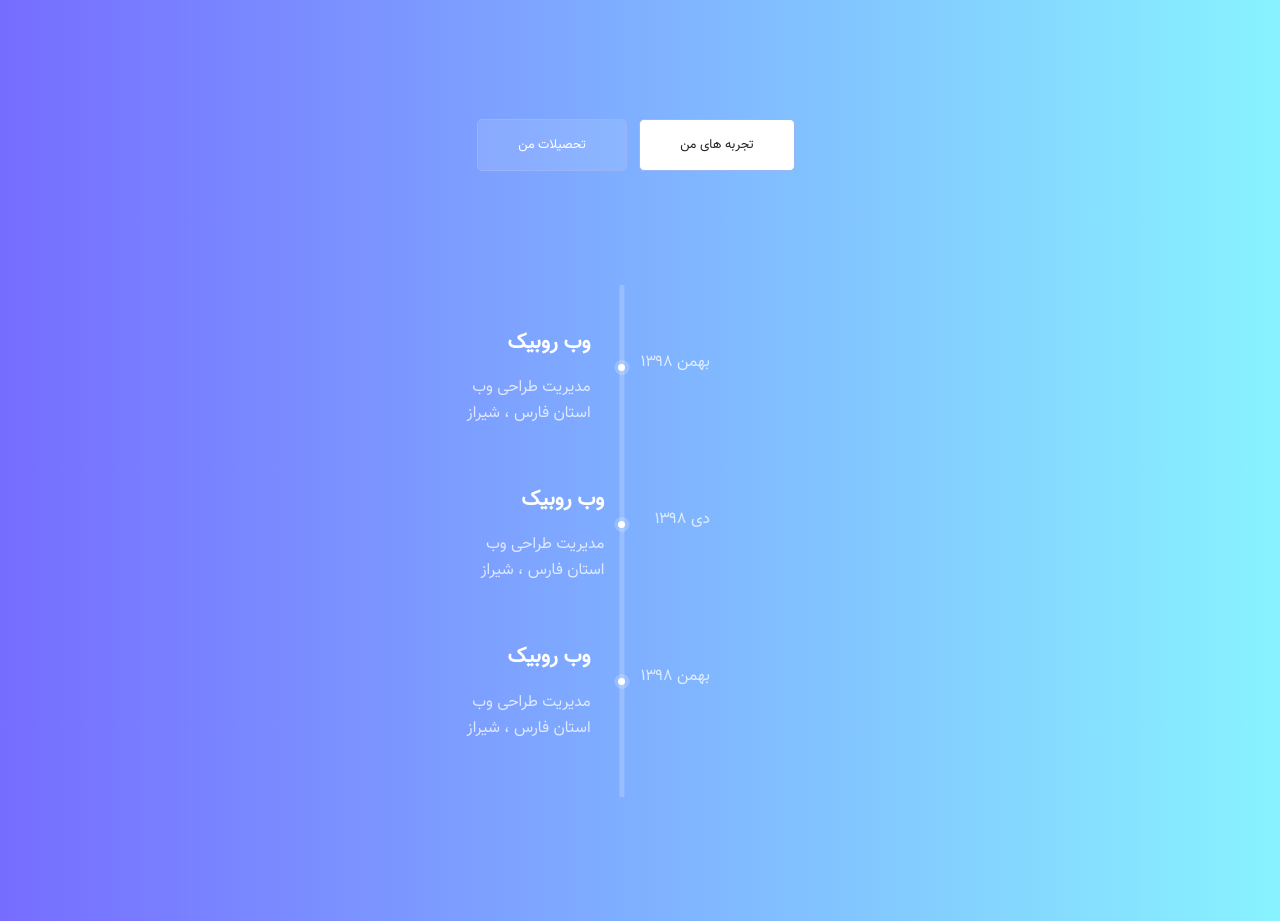
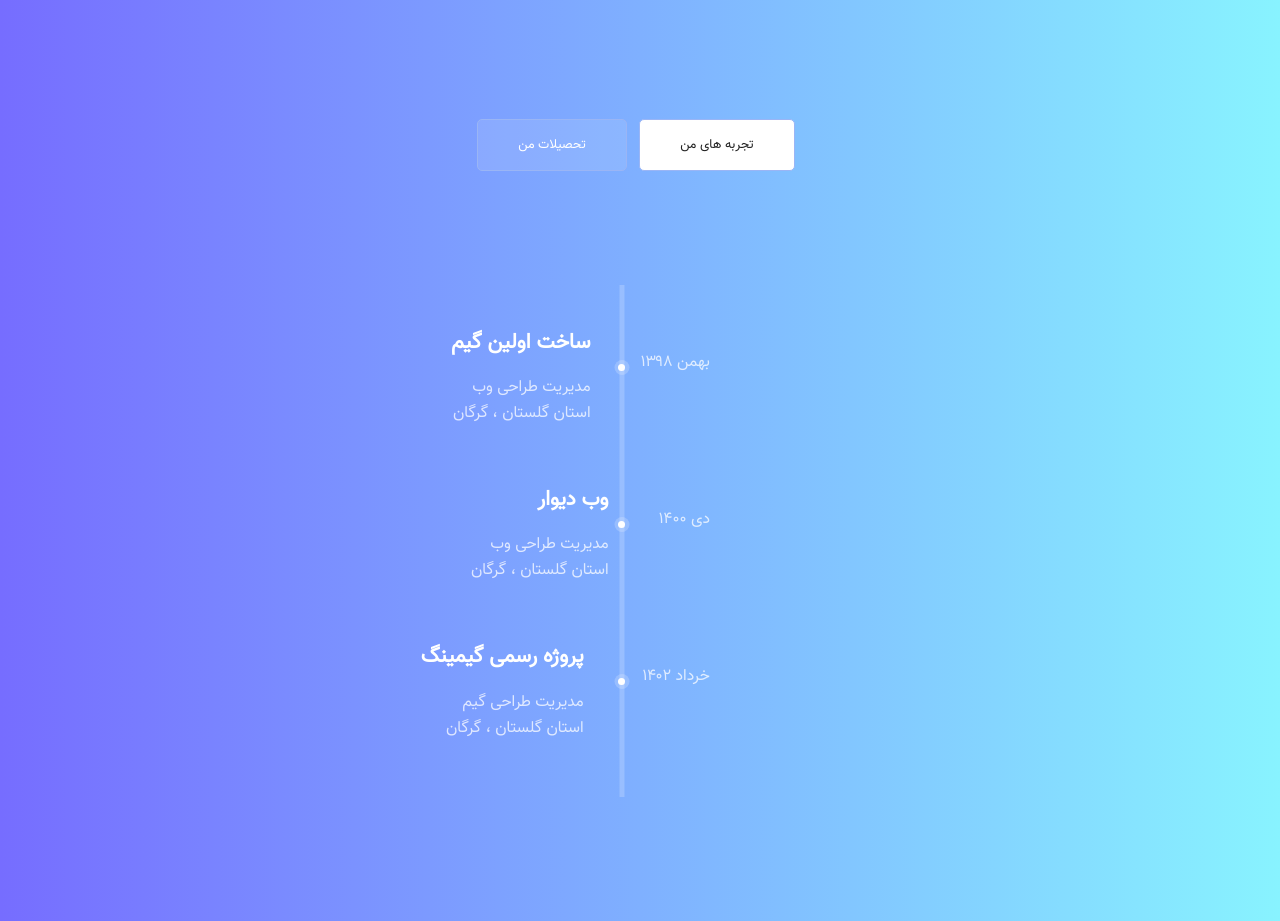
Before and after one commit to Amirgolbini/CVwebsite, a Django app: page / in a window 1280 px wide. Shown: the part 1562-2483 px from the top of the page. Run offline with Django 4.2, Linux system fonts and the light colour scheme; some libraries are stand-ins or nearby versions.

Commit message:
Update index.html

```diff
--- a/templates/website/index.html
+++ b/templates/website/index.html
@@ -156,8 +156,8 @@
                                     <p> بهمن ۱۳۹۸</p>
                                 </div>
                                 <div class="media-body">
-                                    <h4>وب روبیک</h4>
-                                    <p>مدیریت طراحی وب<br/>استان فارس ، شیراز</p>
+                                    <h4>ساخت اولین گیم</h4>
+                                    <p>مدیریت طراحی وب<br/>استان گلستان ، گرگان</p>
                                 </div>
                             </div>
                         </li>
@@ -165,11 +165,11 @@
                             <span></span>
                             <div class="media">
                                 <div class="d-flex tabs-s">
-                                    <p>دی ۱۳۹۸</p>
+                                    <p>دی ۱۴۰۰</p>
                                 </div>
                                 <div class="media-body">
-                                    <h4>وب روبیک</h4>
-                                    <p>مدیریت طراحی وب <br/>استان فارس ، شیراز</p>
+                                    <h4>وب دیوار</h4>
+                                    <p>مدیریت طراحی وب <br/>استان گلستان ، گرگان</p>
                                 </div>
                             </div>
                         </li>
@@ -177,11 +177,11 @@
                             <span></span>
                             <div class="media">
                                 <div class="d-flex tabs-s">
-                                    <p>بهمن ۱۳۹۸</p>
+                                    <p>خرداد ۱۴۰۲   </p>
                                 </div>
                                 <div class="media-body">
-                                    <h4>وب روبیک</h4>
-                                    <p>مدیریت طراحی وب <br/>استان فارس ، شیراز</p>
+                                    <h4>پروژه رسمی گیمینگ</h4>
+                                    <p>مدیریت طراحی  گیم <br/>استان گلستان ، گرگان</p>
                                 </div>
                             </div>
                         </li>
@@ -197,7 +197,7 @@
                                 </div>
                                 <div class="media-body">
                                     <h4>وب روبیک</h4>
-                                    <p>مدیریت طراحی وب <br/>استان فارس ، شیراز</p>
+                                    <p>مدیریت طراحی وب <br/>استان گلستان ، گرگان</p>
                                 </div>
                             </div>
                         </li>
@@ -205,11 +205,11 @@
                             <span></span>
                             <div class="media">
                                 <div class="d-flex tabs-s">
-                                    <p>بهمن ۱۳۹۸</p>
+                                    <p>بهمن ۱۴۰۰</p>
                                 </div>
                                 <div class="media-body">
                                     <h4>وب روبیک</h4>
-                                    <p>مدیریت طراحی وب <br/>استان فارس ، شیراز</p>
+                                    <p>مدیریت طراحی وب <br/>استان گلستان ، گرگان</p>
                                 </div>
                             </div>
                         </li>
@@ -217,11 +217,11 @@
                             <span></span>
                             <div class="media">
                                 <div class="d-flex tabs-s">
-                                    <p>بهمن ۱۳۹۸ </p>
+                                    <p> خرداد ۱۴۰۳ </p>
                                 </div>
                                 <div class="media-body">
                                     <h4>وب روبیک</h4>
-                                    <p>مدیریت طراحی وب <br/>استان فارس ، شیراز</p>
+                                    <p>مدیریت طراحی وب <br/>استان گلستان ، گرگان</p>
                                 </div>
                             </div>
                         </li>
```
